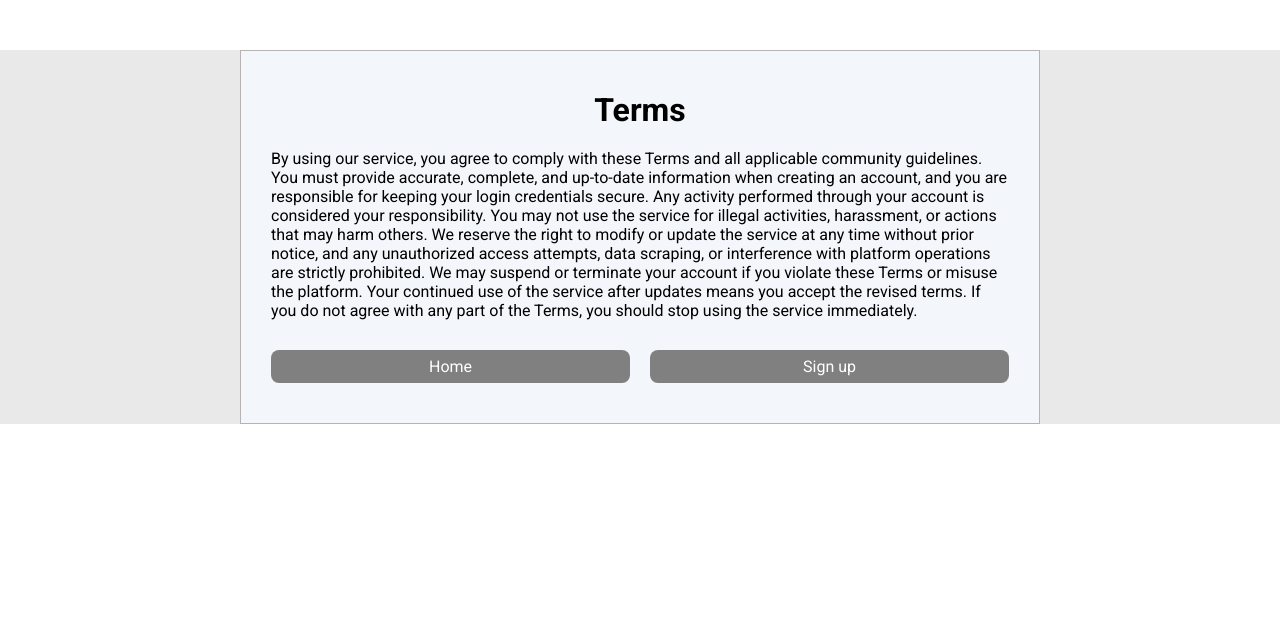
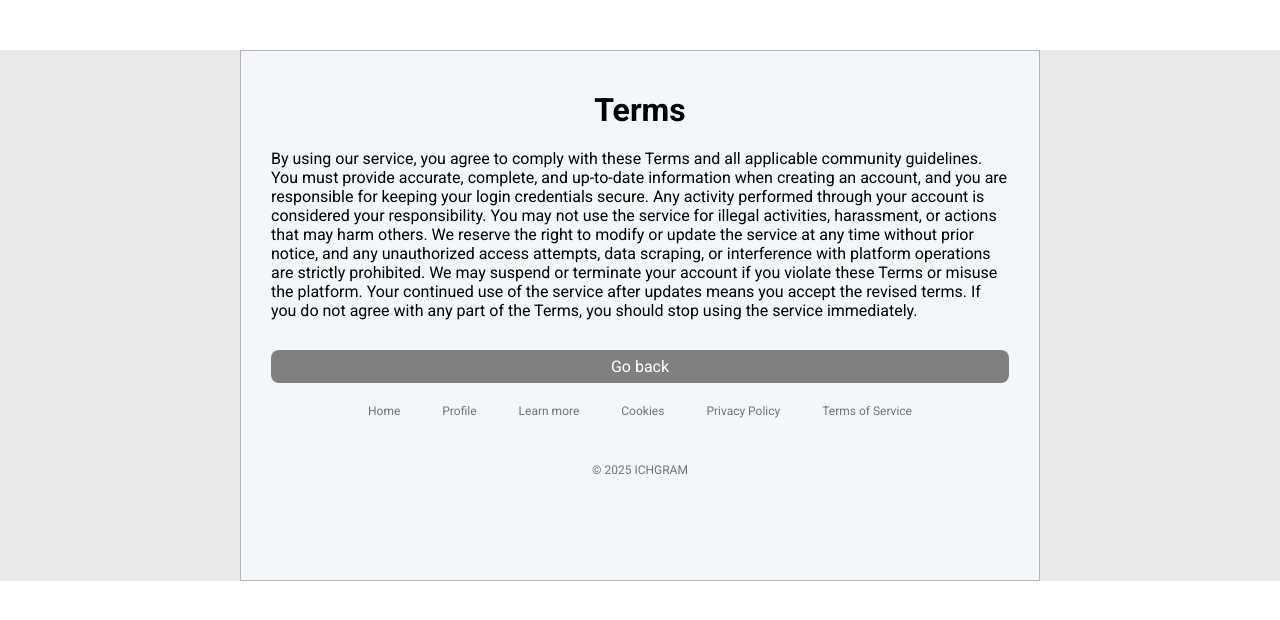
Before and after one commit to ParavoZ17/Final-project-frontend, a React app: page /terms in a window 1280 px wide. Shown: the top 620 px of the page. Built offline with nearby package versions, Linux system fonts and the light colour scheme; no server answers; the HTML template or start-up script is replaced by a standard one.

Commit message:
update InformationModul

```diff
--- a/src/modules/informationModul/InformationModul.jsx
+++ b/src/modules/informationModul/InformationModul.jsx
@@ -3,6 +3,7 @@ import Button from "../../shared/components/Button/Button";
 import { useNavigate } from "react-router-dom";
 
 import style from "./InformationModul.module.css";
+import Footer from "../Footer/Footer";
 
 const InformationModul = ({ type }) => {
     const navigate = useNavigate();
@@ -35,9 +36,10 @@ const InformationModul = ({ type }) => {
         <h1>{info[type].title}</h1>
         <p>{info[type].text}</p>
       </div>
-      <div className={style.btnGroup}>      <Button onClick={()=>{goToPage("main")}}>Home</Button>
-      <Button onClick={()=>{goToPage("signup")}}>Sign up</Button>
+      <div className={style.btnGroup}>
+     <Button onClick={()=>{goToPage("")}}>Go back</Button>
        </div>
+       <Footer/>
     </div>
   );
 };
```
